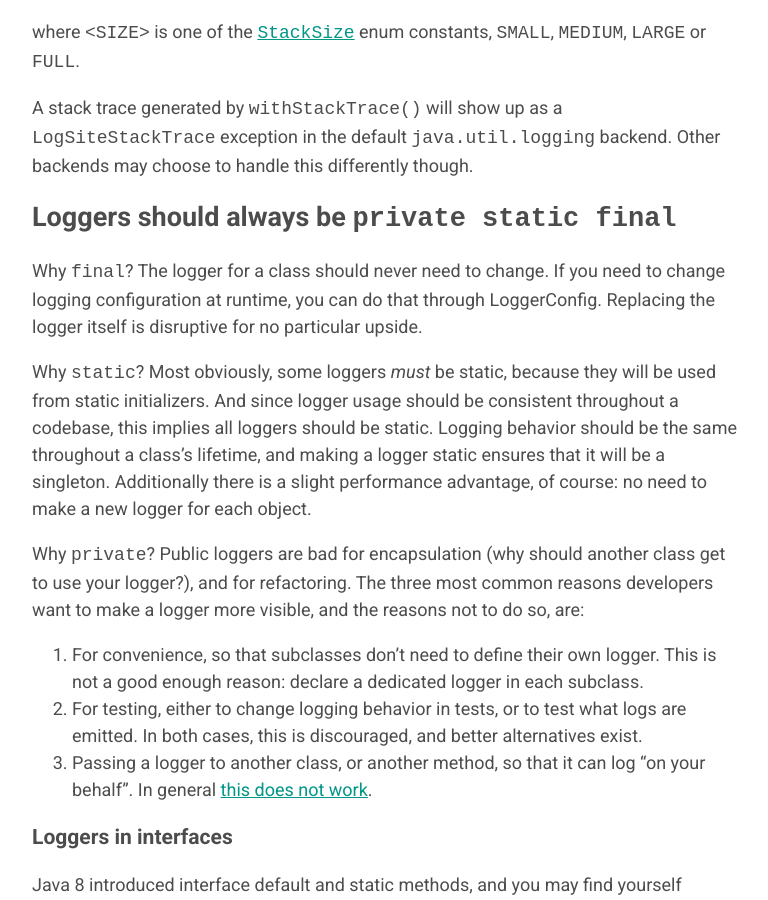
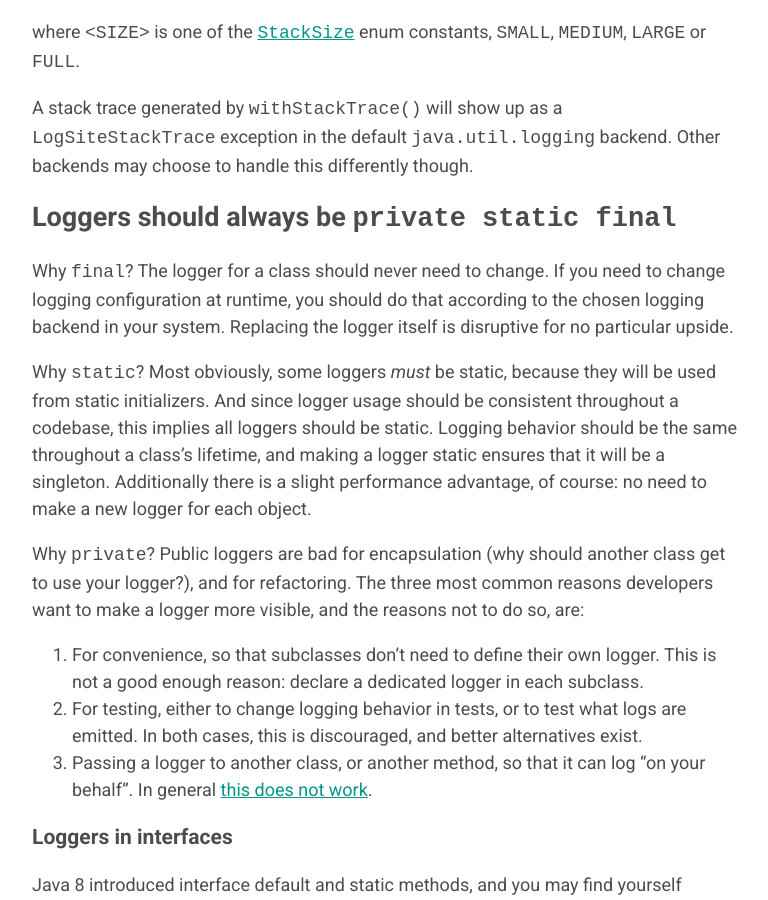
Before and after one commit to google/flogger, a Jekyll site: the page built from docs/best_practice.md, in a window 1280 px wide and 900 px high, scrolled down 4751 px. Shown: the whole window, without its empty margins (253-1021 px from the left). Built offline with Jekyll 4.4.1, drawn with Linux system fonts in a browser that asks for light colours; our own code applies the rules of GitHub Pages for plain Markdown files; some of the changed text lies outside the part shown.

Commit message:
Updating advice on JdkLoggerConfig.
-------------
Created by MOE: https://github.com/google/moe
MOE_MIGRATED_REVID=303120074

````diff
--- a/docs/best_practice.md
+++ b/docs/best_practice.md
@@ -175,8 +175,9 @@ backends may choose to handle this differently though.
 ## Loggers should always be `private static final` {#modifiers}
 
 Why `final`? The logger for a class should never need to change. If you need to
-change logging configuration at runtime, you can do that through LoggerConfig.
-Replacing the logger itself is disruptive for no particular upside.
+change logging configuration at runtime, you should do that according to the
+chosen logging backend in your system. Replacing the logger itself is disruptive
+for no particular upside.
 
 Why `static`? Most obviously, some loggers *must* be static, because they will
 be used from static initializers. And since logger usage should be consistent
@@ -275,26 +276,6 @@ When throwing an exception, let the surrounding code choose whether to log it.
 When you log it yourself first, it often ends up being logged multiple times,
 creating the misleading impression that multiple issues need investigating.
 
-## Use `LoggerConfig`, not a JDK `Logger`, to configure logging {#weak-refs}
-
-A call such as:
-
-```java
-Logger.getLogger(loggerName).setLevel(Level.FINE);
-```
-
-May end up having *no effect*. Since this code is not retaining any reference to
-the logger, it may be garbage collected at any time, erasing your configuration
-choices. Instead, use `LoggerConfig`, which retains strong references to each
-logger it accesses.
-
-```java
-LoggerConfig.of(logger).setLevel(Level.FINE);
-```
-
-See [`LoggerConfig`] for details.
-
-[`LoggerConfig`]: https://github.com/google/flogger/blob/master/api/src/main/java/com/google/common/flogger/LoggerConfig.java
 
 ## Don't split log statements {#no-split}
 
````
